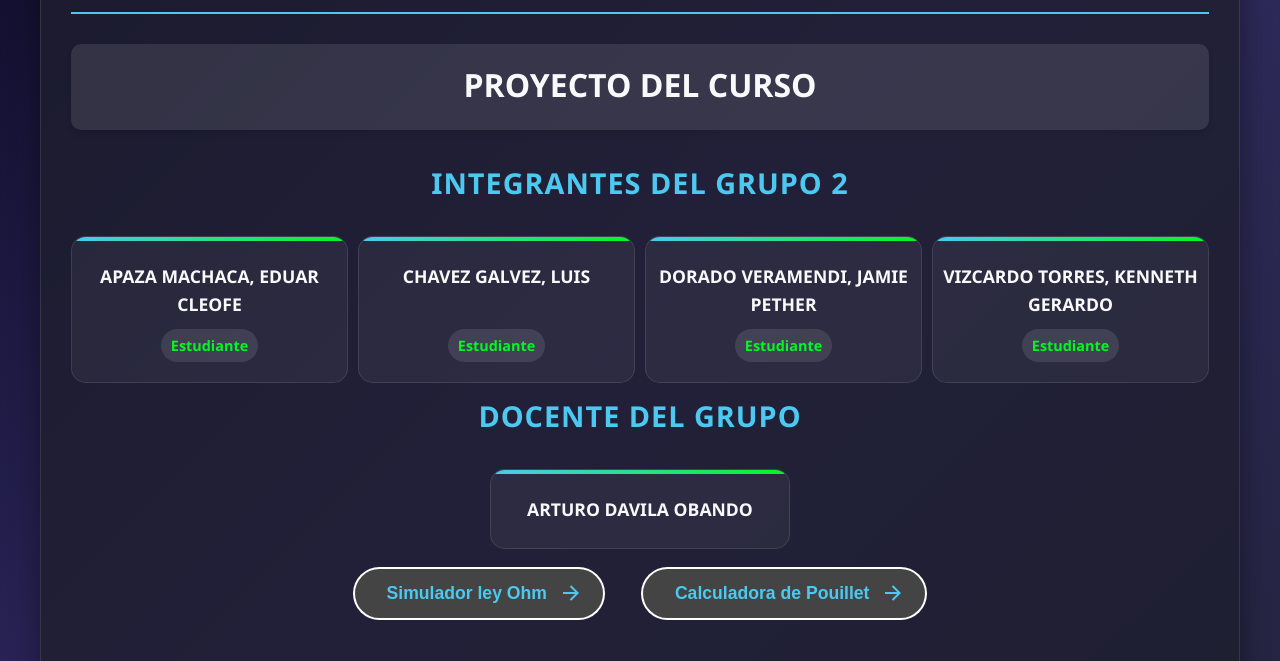
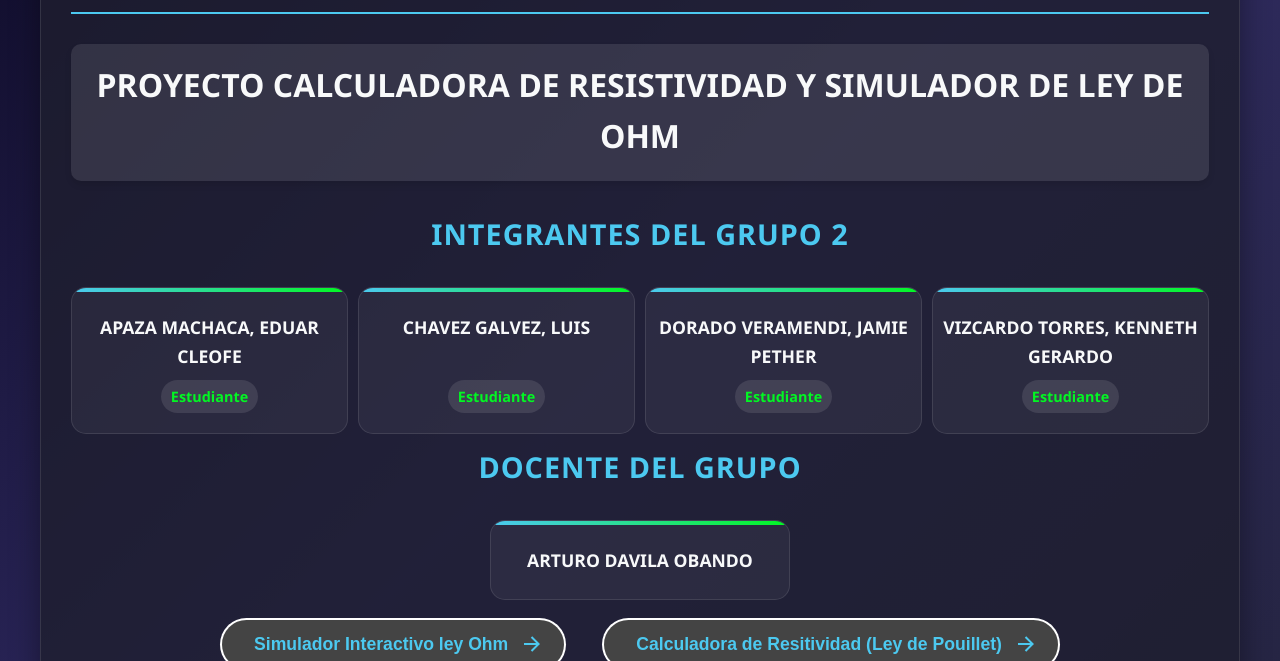
Before and after one commit to apaza3000/proyecto-fisicaii, a plain HTML site: page index.html in a window 1280 px wide. Shown: the part 139-800 px from the top of the page. Drawn offline with Linux system fonts and the light colour scheme.

Commit message:
actualizacion de texto

```diff
--- a/index.html
+++ b/index.html
@@ -20,7 +20,7 @@
 
     <main>
       <div class="subject">
-        <h2>PROYECTO DEL CURSO</h2>
+        <h2>PROYECTO CALCULADORA DE RESISTIVIDAD Y SIMULADOR DE LEY DE OHM</h2>
 
       </div>
 
@@ -65,7 +65,7 @@
                 d="M16.1716 10.9999L10.8076 5.63589L12.2218 4.22168L20 11.9999L12.2218 19.778L10.8076 18.3638L16.1716 12.9999H4V10.9999H16.1716Z">
               </path>
             </svg>
-            <span class="text"><a href="simulador.html">Simulador ley Ohm</a></span>
+            <span class="text"><a href="simulador.html">Simulador Interactivo ley Ohm</a></span>
             <span class="circle"></span>
             <svg xmlns="http://www.w3.org/2000/svg" class="arr-1" viewBox="0 0 24 24">
               <path
@@ -83,7 +83,7 @@
                 d="M16.1716 10.9999L10.8076 5.63589L12.2218 4.22168L20 11.9999L12.2218 19.778L10.8076 18.3638L16.1716 12.9999H4V10.9999H16.1716Z">
               </path>
             </svg>
-            <span class="text"><a href="pouillet.html">Calculadora de Pouillet</a></span>
+            <span class="text"><a href="pouillet.html">Calculadora de Resitividad (Ley de Pouillet)</a></span>
             <span class="circle"></span>
             <svg xmlns="http://www.w3.org/2000/svg" class="arr-1" viewBox="0 0 24 24">
               <path
@@ -97,7 +97,8 @@
     </main>
 
     <footer>
-      <p>© 2025 Universidad Autónoma del Perú - Física II - Proyecto De Calculadora Ley de Resistividad y Simulador interactivo de Ley de Ohm</p>
+      <p>© 2025 Universidad Autónoma del Perú - Física II - Proyecto De Calculadora Ley de Resistividad y Simulador
+        interactivo de Ley de Ohm</p>
     </footer>
   </div>
 
```
